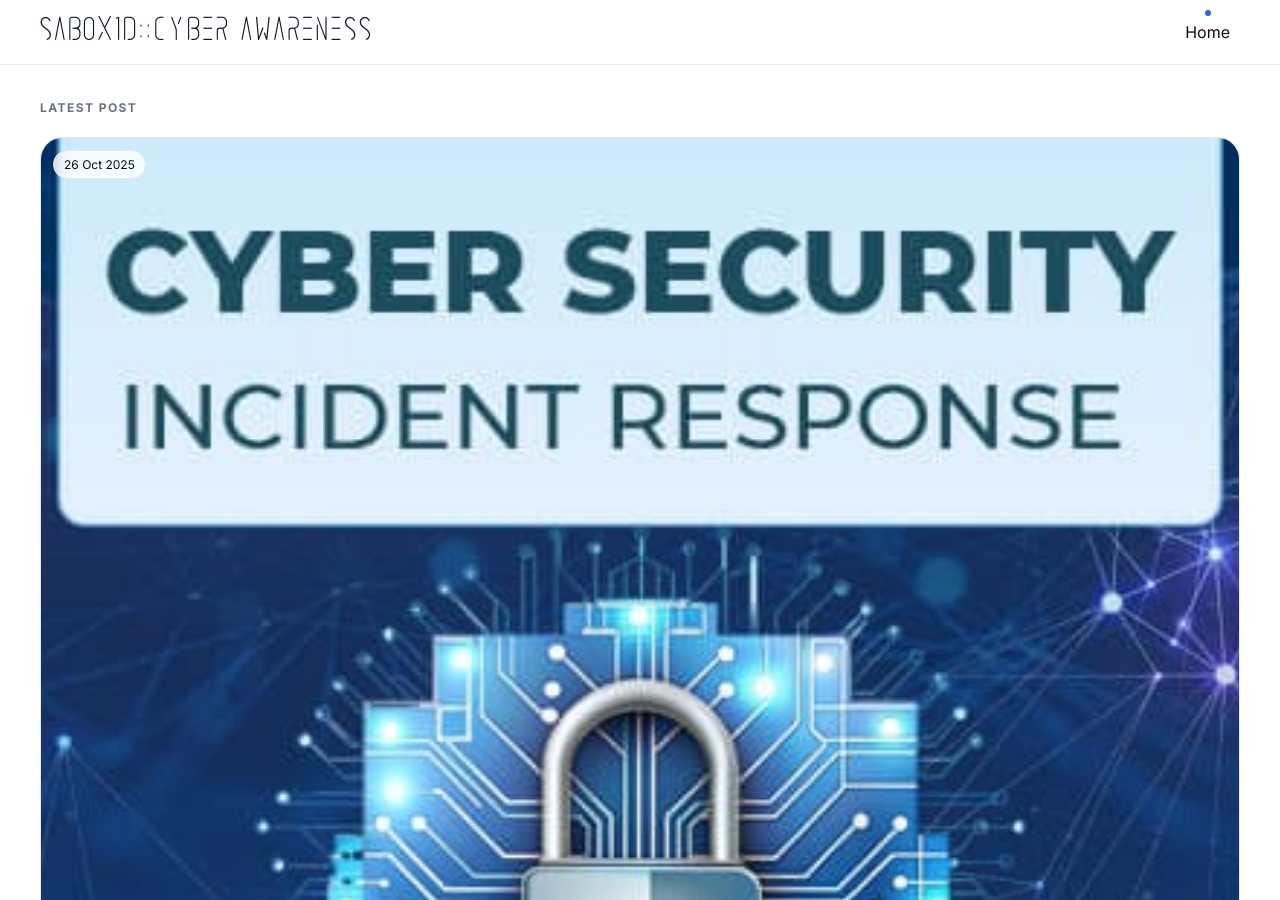
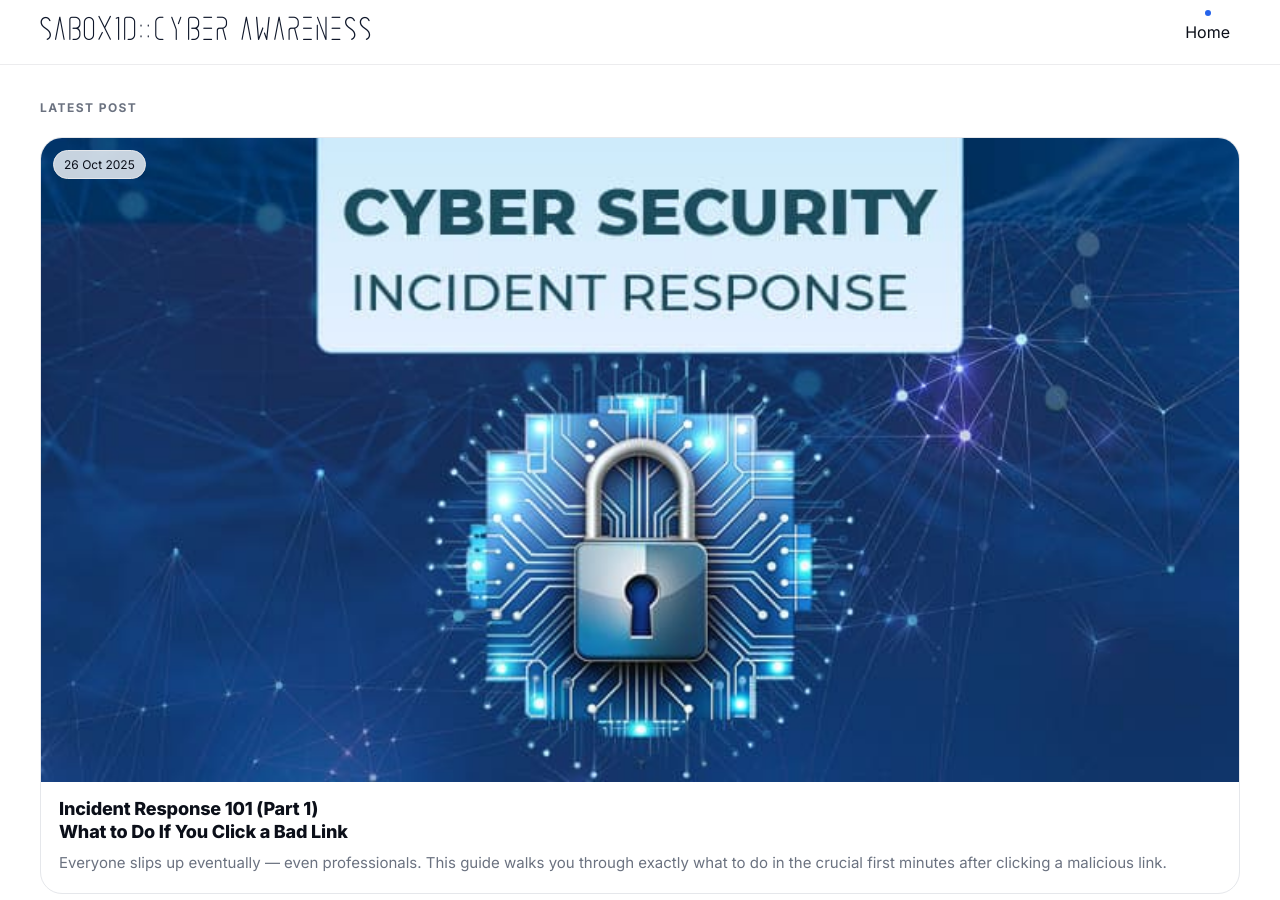
Before and after one commit to Sab0x1D/blogs, a Jekyll site: the page built from index.html, in a window 1280 px wide and 900 px high. Built offline with Jekyll 4.4.1, drawn with Linux system fonts in a browser that asks for light colours; the list of posts is cut into pages by our own code.

Commit message:
Update index.html

```diff
--- a/index.html
+++ b/index.html
@@ -16,12 +16,11 @@
     {%- assign coll = site.listings | sort: 'date' | reverse -%}
     {%- assign excerpt_limit = site.excerpt_chars | default: 220 -%}
 
-    <!-- ================= HERO SECTION ================= -->
     {%- assign hero = coll | first -%}
     {%- if hero -%}
     <h2 class="section-title">LATEST POST</h2>
     <section class="hero-row" aria-label="Latest post">
-      <a class="card card--lg" href="{{ hero.url | relative_url }}">
+      <a class="card card--hero" href="{{ hero.url | relative_url }}">
         <div class="media">
           {%- assign hero_thumb = hero.thumb | default: site.default_thumb -%}
           <img class="thumb" src="{{ hero_thumb | relative_url }}" alt="{{ hero.title }}">
@@ -37,7 +36,6 @@
     </section>
     {%- endif -%}
 
-    <!-- ================= FEATURED SECTION ================= -->
     {%- assign featured_ids = "" -%}
     {%- assign featured_printed = 0 -%}
     {%- assign manual = coll | where_exp: 'p', 'p.featured == true and p.url != hero.url' -%}
@@ -77,7 +75,6 @@
       {%- endif -%}
     </section>
 
-    <!-- ================= PREVIOUS POSTS SECTION ================= -->
     <h2 class="section-title">PREVIOUS POSTS</h2>
 
     {%- assign page_size = 9 -%}
```
